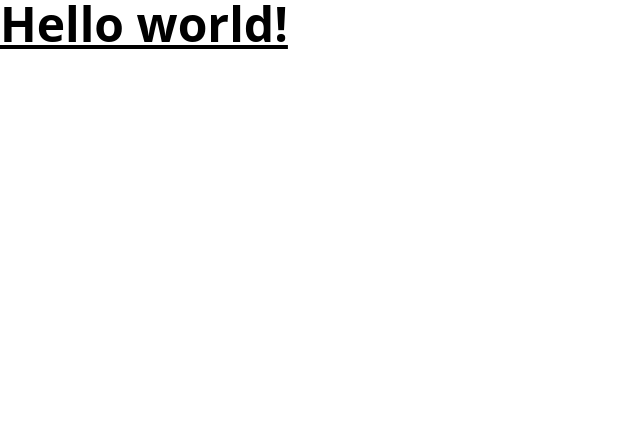
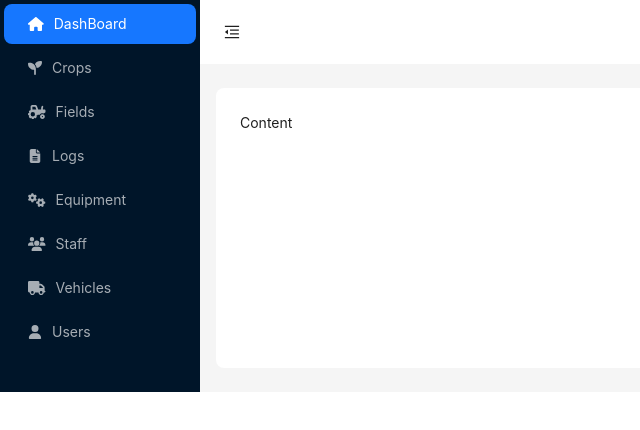
Before and after one commit to erangahasakalum/green_shadow_react, a React (Vite) app: page / in a window 1280 px wide. Shown: the top 430 px of the page, without its empty margins (0-640 px from the left). Built offline with nearby package versions, Linux system fonts and the light colour scheme.

Commit message:
add fontawesome and add side bar icons

```diff
--- a/package.json
+++ b/package.json
@@ -10,12 +10,16 @@
     "preview": "vite preview"
   },
   "dependencies": {
+    "@ant-design/icons": "^5.6.0",
+    "@fortawesome/free-solid-svg-icons": "^6.7.2",
+    "@fortawesome/react-fontawesome": "^0.2.2",
     "@tailwindcss/postcss": "^4.0.0",
     "@tailwindcss/vite": "^4.0.0",
     "antd": "^5.23.2",
     "postcss": "^8.5.1",
     "react": "^18.3.1",
     "react-dom": "^18.3.1",
+    "react-fontawesome": "^1.7.1",
     "tailwindcss": "^4.0.0"
   },
   "devDependencies": {
--- a/src/App.tsx
+++ b/src/App.tsx
@@ -1,10 +1,9 @@
 import "./App.css";
+import RootLayout from "./components/RootLayout";
 function App() {
   return (
     <>
-    <h1 className="text-5xl font-bold underline">
-    Hello world!
-  </h1>
+      <RootLayout/>
     </>
   );
 }
--- a/src/components/RootLayout.tsx
+++ b/src/components/RootLayout.tsx
@@ -2,15 +2,15 @@ import React, { useState } from 'react';
 import {
   MenuFoldOutlined,
   MenuUnfoldOutlined,
-  UploadOutlined,
-  UserOutlined,
-  VideoCameraOutlined,
 } from '@ant-design/icons';
 import { Button, Layout, Menu, theme } from 'antd';
+import { FontAwesomeIcon } from '@fortawesome/react-fontawesome';
+import { faHome, faSeedling, faFileAlt,faTractor , faCogs, faUsers, faTruck, faUser } from '@fortawesome/free-solid-svg-icons';
+
 
 const { Header, Sider, Content } = Layout;
 
-const App: React.FC = () => {
+const RootLayout: React.FC = () => {
   const [collapsed, setCollapsed] = useState(false);
   const {
     token: { colorBgContainer, borderRadiusLG },
@@ -27,19 +27,44 @@ const App: React.FC = () => {
           items={[
             {
               key: '1',
-              icon: <UserOutlined />,
-              label: 'nav 1',
+              icon: <FontAwesomeIcon icon={faHome} />,
+              label: 'DashBoard',
             },
             {
               key: '2',
-              icon: <VideoCameraOutlined />,
-              label: 'nav 2',
+              icon:   <FontAwesomeIcon icon={faSeedling} />,
+              label: 'Crops',
             },
             {
               key: '3',
-              icon: <UploadOutlined />,
-              label: 'nav 3',
+              icon: <FontAwesomeIcon icon={faTractor} />,
+              label: 'Fields',
             },
+            {
+                key: '4',
+                icon:<FontAwesomeIcon icon={faFileAlt} />,
+                label: 'Logs',
+              },
+              {
+                key: '5',
+                icon: <FontAwesomeIcon icon={faCogs} />,
+                label: 'Equipment',
+              },
+              {
+                key: '6',
+                icon: <FontAwesomeIcon icon={faUsers} />,
+                label: 'Staff',
+              },
+              {
+                key: '7',
+                icon: <FontAwesomeIcon icon={faTruck} />,
+                label: 'Vehicles',
+              },
+              {
+                key: '8',
+                icon:  <FontAwesomeIcon icon={faUser} />,
+                label: 'Users',
+              },
           ]}
         />
       </Sider>
@@ -72,4 +97,4 @@ const App: React.FC = () => {
   );
 };
 
-export default App;
+export default RootLayout;
```
Also changed, not shown: 1 other file (tests, documents, lock files or other folders).
